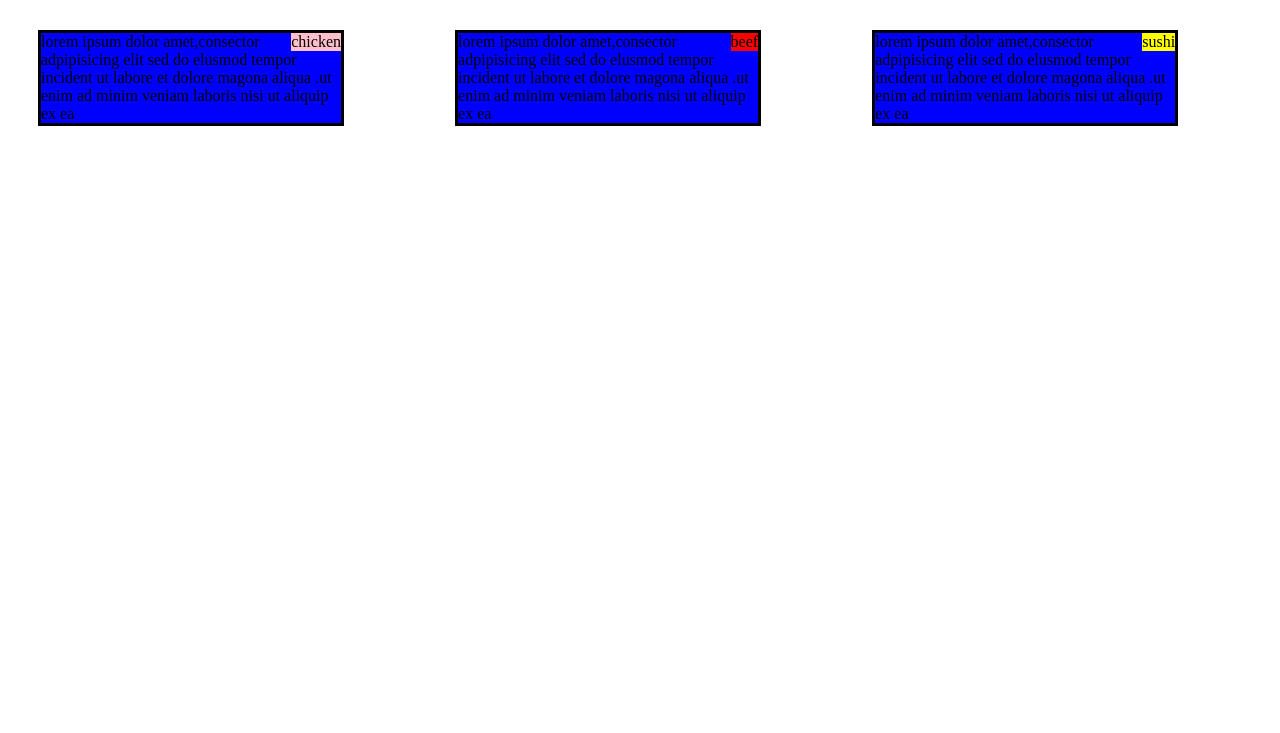
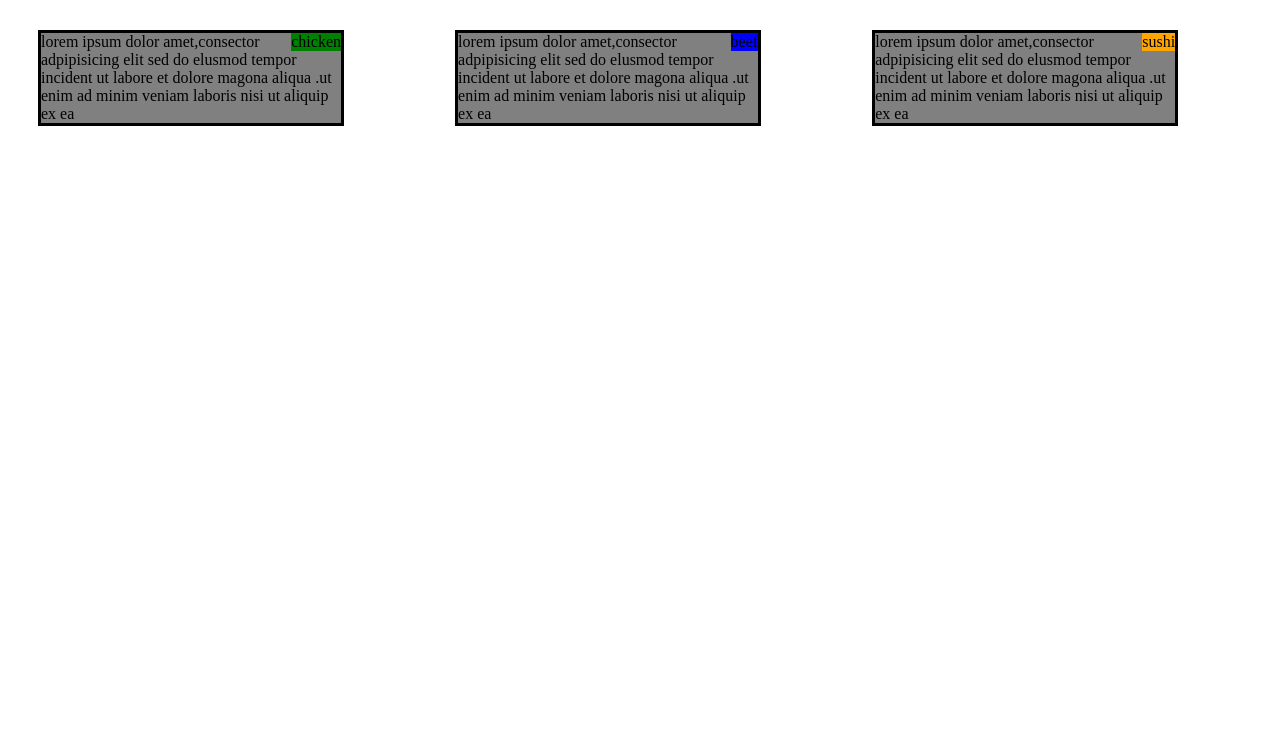
Before and after one commit to venkatasai599/Coursera1, a plain HTML site: page mod2_soln/index.html in a window 1280 px wide. Shown: the part 67-800 px from the top of the page. Drawn offline with Linux system fonts and the light colour scheme.

Commit message:
Assignment.

```diff
--- a/mod2_soln/index.css
+++ b/mod2_soln/index.css
@@ -7,19 +7,19 @@ width:300px;
 border:3px solid black;
 padding:0px;
 margin:30px;
-background-color:blue;
+background-color:grey;
 position:relative;
 }
 .title1 {
-background-color: pink;
+background-color: green;
 float:right;
 }
 .title2 {
-background-color: red;
+background-color: blue;
 float:right;
 }
 .title3 {
-background-color: yellow;
+background-color: orange;
 float:right;
 }
 h1{
```
